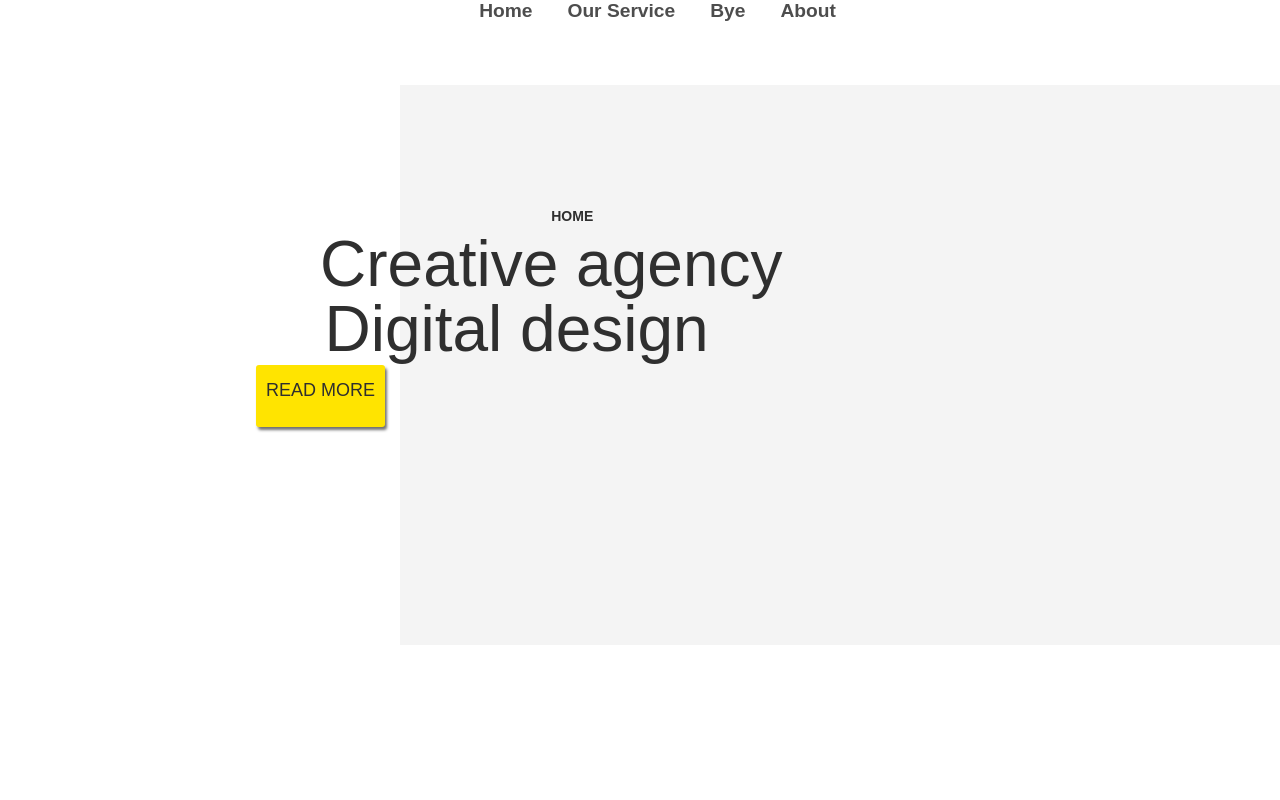
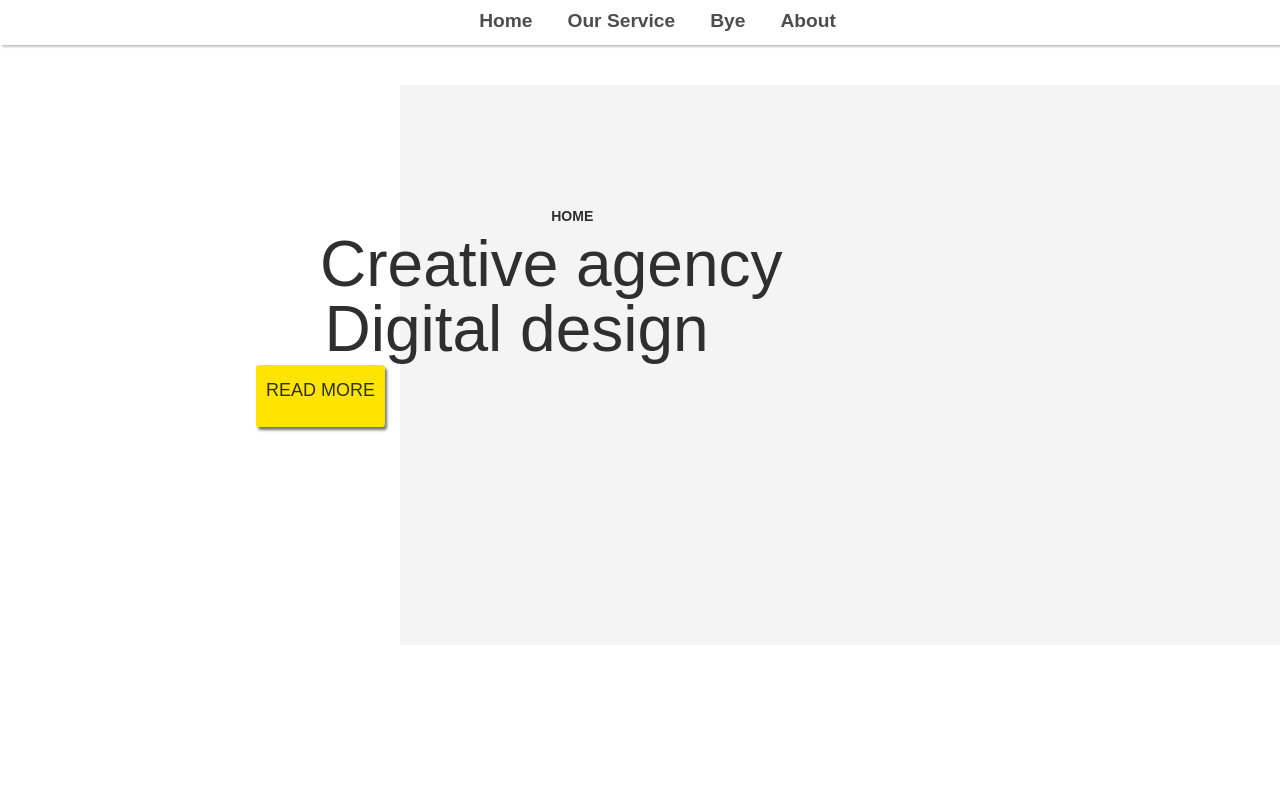
Before and after one commit to katrinkattt/react-app-yellow, a React (Create React App) app in the folder app-lending/yell-app/: page / in a window 1280 px wide. Shown: the top 800 px of the page. Built offline with nearby package versions, Linux system fonts and the light colour scheme.

Commit message:
mene style

```diff
--- a/app-lending/yell-app/src/index.css
+++ b/app-lending/yell-app/src/index.css
@@ -28,10 +28,12 @@ body{
   position: fixed;
   margin-top: 0;
   z-index: 3;
+  box-shadow: #0000003d 2px 2px 2px;
+  padding-top: 10px;
 }
 .menu a{
   margin-left: 35px;
-  margin-top: 7px;
+  margin-top: 12px;
 }
 .menu:hover {
   background-color: #fff;
```
